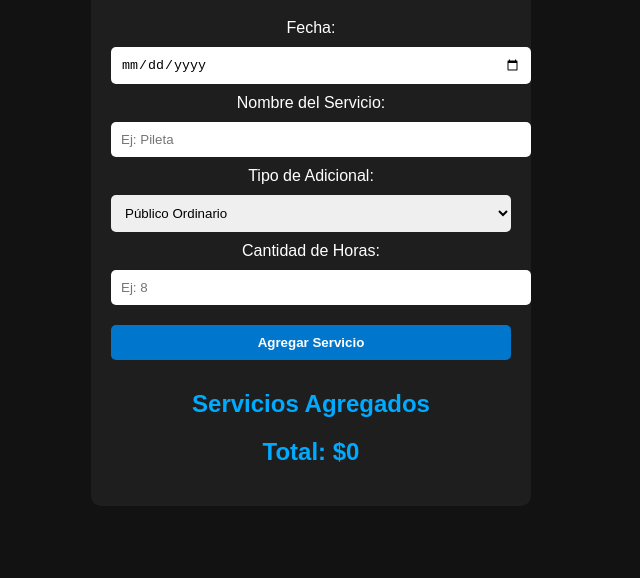
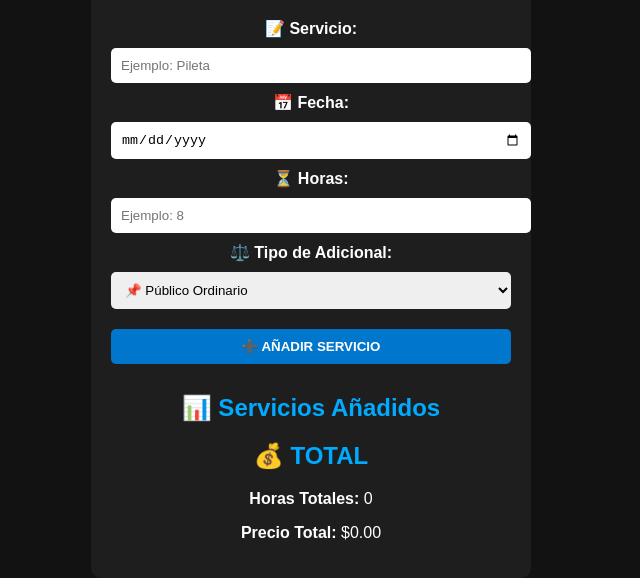
Before and after one commit to Gabriel12xd/ALA-PSF, a plain HTML site: page index.html in a window 1280 px wide. Shown: the part 112-690 px from the top of the page, without its empty margins (329-969 px from the left). Drawn offline with Linux system fonts and the light colour scheme.

Commit message:
Update index.html

```diff
--- a/index.html
+++ b/index.html
@@ -7,32 +7,40 @@
     <link rel="stylesheet" href="styles.css">
 </head>
 <body>
+
     <div class="container">
         <h1>ALA PSF 👮🏻‍♂️🚔</h1>
-        <label for="fecha">Fecha:</label>
+
+        <label for="servicio">📝 <b>Servicio:</b></label>
+        <input type="text" id="servicio" placeholder="Ejemplo: Pileta">
+
+        <label for="fecha">📅 <b>Fecha:</b></label>
         <input type="date" id="fecha">
 
-        <label for="servicio">Nombre del Servicio:</label>
-        <input type="text" id="servicio" placeholder="Ej: Pileta">
+        <label for="horas">⏳ <b>Horas:</b></label>
+        <input type="number" id="horas" min="1" placeholder="Ejemplo: 8">
 
-        <label for="tipo">Tipo de Adicional:</label>
+        <label for="tipo">⚖️ <b>Tipo de Adicional:</b></label>
         <select id="tipo">
-            <option value="publico_ordinario">Público Ordinario</option>
-            <option value="publico_extraordinario">Público Extraordinario</option>
-            <option value="privado_ordinario">Privado Ordinario</option>
-            <option value="privado_extraordinario">Privado Extraordinario</option>
+            <option value="publico_ordinario">📌 Público Ordinario</option>
+            <option value="publico_extraordinario">🔥 Público Extraordinario</option>
+            <option value="privado_ordinario">🏛️ Privado Ordinario</option>
+            <option value="privado_extraordinario">💼 Privado Extraordinario</option>
         </select>
 
-        <label for="horas">Cantidad de Horas:</label>
-        <input type="number" id="horas" min="1" placeholder="Ej: 8">
+        <button onclick="agregarServicio()">➕ AÑADIR SERVICIO</button>
 
-        <button onclick="agregarServicio()">Agregar Servicio</button>
+        <h2>📊 Servicios Añadidos</h2>
+        <div id="listaServicios"></div>
 
-        <h2>Servicios Agregados</h2>
-        <ul id="listaServicios"></ul>
+        <div class="total-container">
+            <h2>💰 TOTAL</h2>
+            <p><b>Horas Totales:</b> <span id="totalHoras">0</span></p>
+            <p id="precioTotalFinal"><b>Precio Total:</b> $<span id="totalPrecio">0.00</span></p>
+        </div>
+    </div>
 
-        <h2 id="total">Total: $0</h2>
-    </div>
     <script src="script.js"></script>
+
 </body>
 </html>
```
